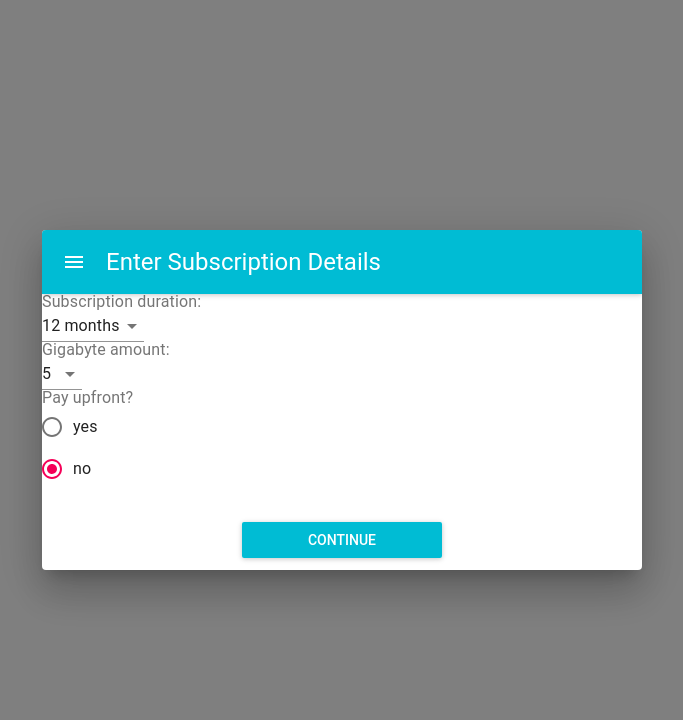
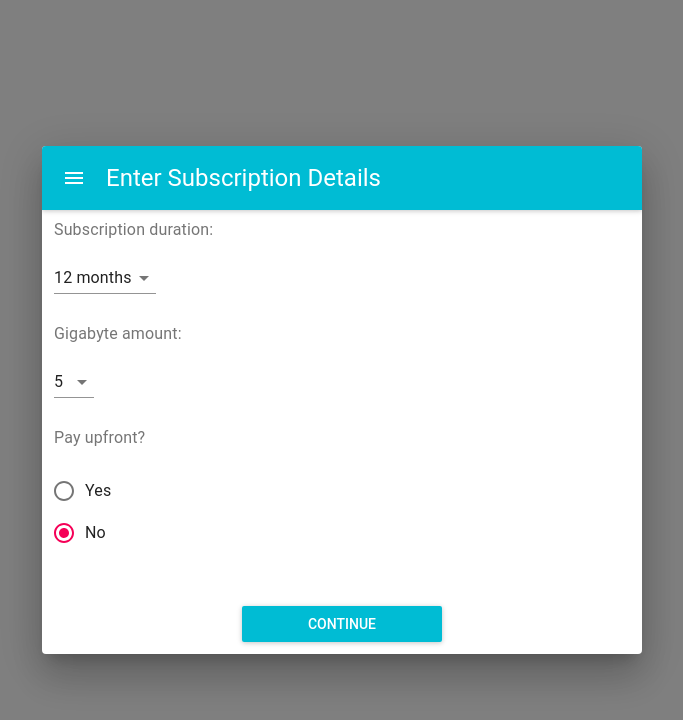
Before and after one commit to amyriley/cloud_music, a React (Create React App) app: page / in a window 1280 px wide. Shown: the top 720 px of the page, without its empty margins (298-981 px from the left). Built offline with nearby package versions, Linux system fonts and the light colour scheme.

Commit message:
styling for select options

```diff
--- a/src/components/FormSubscriptionDetails.js
+++ b/src/components/FormSubscriptionDetails.js
@@ -32,8 +32,9 @@ export class FormSubscriptionDetails extends Component {
                 >
                     <AppBar title="Enter Subscription Details" />
                     <form>
-                        <InputLabel>Subscription duration:</InputLabel>
+                        <InputLabel style={styles.label}>Subscription duration:</InputLabel>
                         <Select
+                            style={styles.select}
                             value={values.duration}
                             onChange={handleChange('duration')}
                         >
@@ -42,8 +43,9 @@ export class FormSubscriptionDetails extends Component {
                             <MenuItem value="12">12 months</MenuItem>
                         </Select>
                         <br/>
-                        <InputLabel>Gigabyte amount:</InputLabel>
+                        <InputLabel style={styles.label}>Gigabyte amount:</InputLabel>
                         <Select
+                            style={styles.select}
                             value={values.gigabytes}
                             onChange={handleChange('gigabytes')}
                         >
@@ -56,19 +58,19 @@ export class FormSubscriptionDetails extends Component {
                         </Select>
                         <br/>
                         <FormControl component="fieldset">
-                            <FormLabel>Pay upfront?</FormLabel>
-                            <RadioGroup>
+                            <FormLabel style={styles.label}>Pay upfront?</FormLabel>
+                            <RadioGroup style={styles.select}>
                                 <FormControlLabel
                                     value="yes"
                                     control={<Radio />}
-                                    label="yes"
+                                    label="Yes"
                                     checked={values.upfrontPayment === "yes"}
                                     onChange={handleChange('upfrontPayment')}
                                 />
                                 <FormControlLabel
                                     value="no"
                                     control={<Radio />}
-                                    label="no"
+                                    label="No"
                                     checked={values.upfrontPayment === "no"}
                                     onChange={handleChange('upfrontPayment')}
                                 />
@@ -104,6 +106,14 @@ const styles = {
     input: {
         margin: 12,
         width: 550
+    },
+    label: {
+        margin: 12,
+        marginTop: 12
+    },
+    select: {
+        margin: 12,
+        marginBottom: 20
     }
 }
 
```
